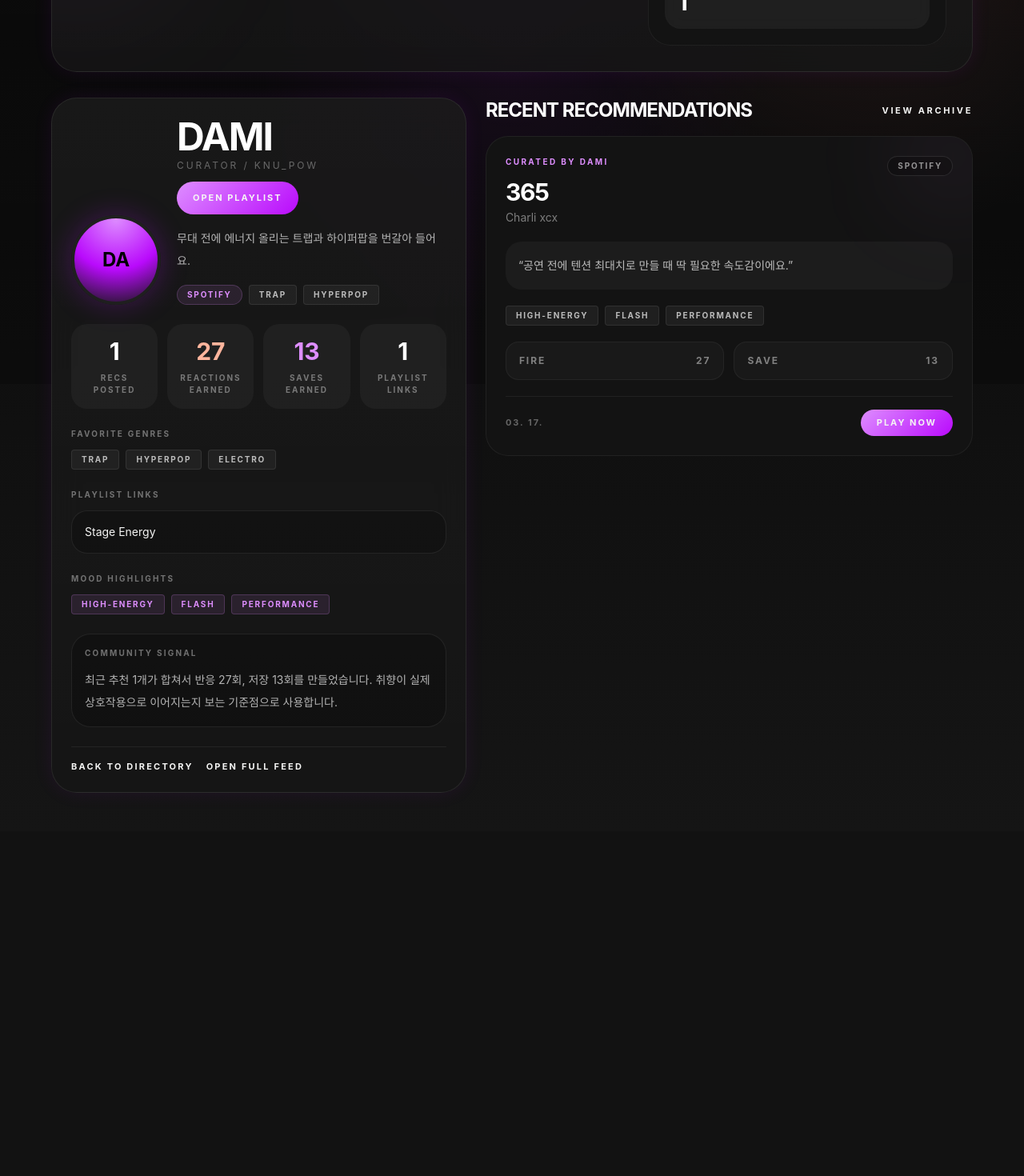
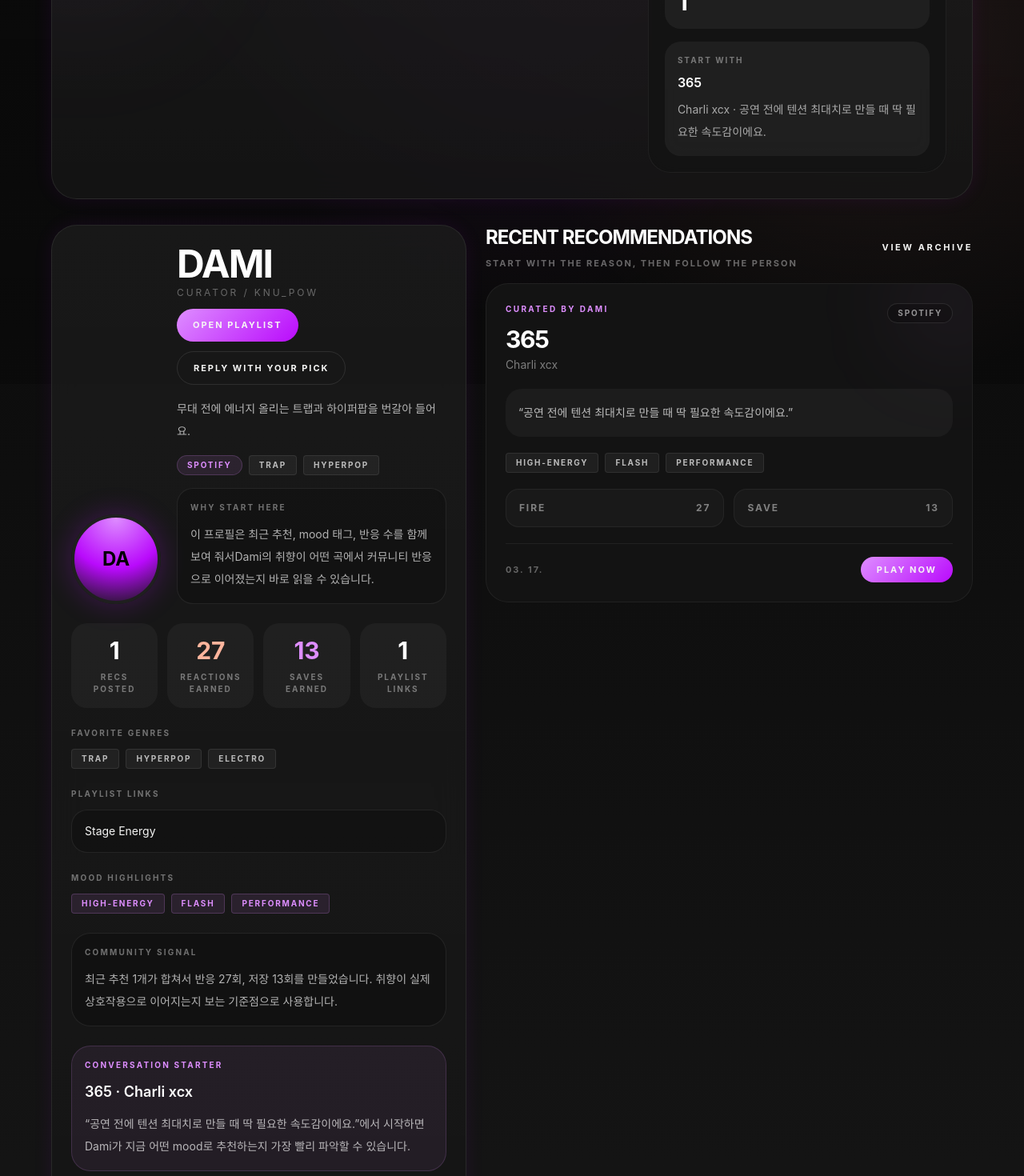
Before and after one commit to MrTMI-0315/onochu, a Next.js app: page /members/dami in a window 1280 px wide. Shown: the part 320-1790 px from the top of the page at 80% size. Before the commit the page ends 1359 px from the top, so only its background shows below. Built offline with nearby package versions, Linux system fonts and the light colour scheme.

Commit message:
MB 21 : strengthen connection-first profile flow

```diff
--- a/app/members/[id]/page.tsx
+++ b/app/members/[id]/page.tsx
@@ -30,6 +30,7 @@ export default async function MemberPage({ params }: MemberPageProps) {
   }
 
   const memberRecommendations = getRecommendationsByMemberId(member.id);
+  const featuredRecommendation = memberRecommendations[0];
   const moodHighlights = Array.from(
     new Set(memberRecommendations.flatMap((recommendation) => recommendation.moodTags)),
   ).slice(0, 5);
@@ -47,7 +48,7 @@ export default async function MemberPage({ params }: MemberPageProps) {
     <PageShell
       eyebrow={`Member / ${member.nickname}`}
       title={`${member.nickname} taste profile`}
-      description={`${member.bio} 플레이리스트 링크와 추천 흐름을 같은 화면 안에서 이어 보도록 구성했습니다.`}
+      description={`${member.bio} 이 프로필은 추천곡, 반응, 플레이리스트를 한 화면에 모아 대화 시작점을 더 빨리 찾도록 구성했습니다.`}
       aside={
         <div className="space-y-4">
           <div className="rounded-[1.25rem] bg-white/5 p-4">
@@ -66,6 +67,19 @@ export default async function MemberPage({ params }: MemberPageProps) {
               {memberRecommendations.length}
             </p>
           </div>
+          {featuredRecommendation ? (
+            <div className="rounded-[1.25rem] bg-white/5 p-4">
+              <p className="text-[10px] font-bold uppercase tracking-[0.2em] text-white/40">
+                Start with
+              </p>
+              <p className="mt-2 text-base font-semibold text-white">
+                {featuredRecommendation.trackTitle}
+              </p>
+              <p className="mt-2 text-sm leading-7 text-white/62">
+                {featuredRecommendation.artistName} · {featuredRecommendation.comment}
+              </p>
+            </div>
+          ) : null}
         </div>
       }
     >
@@ -87,6 +101,7 @@ export default async function MemberPage({ params }: MemberPageProps) {
                       Curator / KNU_POW
                     </p>
                   </div>
+                  <div className="flex flex-wrap gap-3">
                     <a
                       href={member.playlistLinks[0]?.url}
                       target="_blank"
@@ -95,6 +110,13 @@ export default async function MemberPage({ params }: MemberPageProps) {
                     >
                       Open playlist
                     </a>
+                    <Link
+                      href="/recommendations/new"
+                      className="rounded-full border border-white/10 px-5 py-3 text-[11px] font-bold uppercase tracking-[0.18em] text-white/75 transition hover:border-[#de8eff]/30 hover:text-white"
+                    >
+                      Reply with your pick
+                    </Link>
+                  </div>
                 </div>
 
                 <p className="mt-4 max-w-xl text-sm leading-7 text-white/68">
@@ -113,6 +135,16 @@ export default async function MemberPage({ params }: MemberPageProps) {
                       {genre}
                     </span>
                   ))}
+                </div>
+                <div className="mt-4 rounded-[1.25rem] border border-white/8 bg-black/20 p-4">
+                  <p className="text-[10px] font-bold uppercase tracking-[0.22em] text-white/40">
+                    Why start here
+                  </p>
+                  <p className="mt-3 text-sm leading-7 text-white/68">
+                    이 프로필은 최근 추천, mood 태그, 반응 수를 함께 보여 줘서
+                    {member.nickname}의 취향이 어떤 곡에서 커뮤니티 반응으로 이어졌는지 바로
+                    읽을 수 있습니다.
+                  </p>
                 </div>
               </div>
             </div>
@@ -218,6 +250,21 @@ export default async function MemberPage({ params }: MemberPageProps) {
               </div>
             ) : null}
 
+            {featuredRecommendation ? (
+              <div className="rounded-[1.5rem] border border-[#de8eff]/16 bg-[#de8eff]/7 p-4">
+                <p className="text-[10px] font-bold uppercase tracking-[0.22em] text-[#de8eff]">
+                  Conversation starter
+                </p>
+                <p className="mt-3 text-lg font-semibold text-white">
+                  {featuredRecommendation.trackTitle} · {featuredRecommendation.artistName}
+                </p>
+                <p className="mt-3 text-sm leading-7 text-white/68">
+                  &ldquo;{featuredRecommendation.comment}&rdquo;에서 시작하면
+                  {member.nickname}가 지금 어떤 mood로 추천하는지 가장 빨리 파악할 수 있습니다.
+                </p>
+              </div>
+            ) : null}
+
             <div className="flex flex-wrap items-center gap-4 border-t border-white/6 pt-4">
               <Link
                 href="/members"
@@ -237,9 +284,14 @@ export default async function MemberPage({ params }: MemberPageProps) {
 
         <section className="space-y-4">
           <div className="flex items-center justify-between">
+            <div>
               <h2 className="onochu-display text-2xl font-bold uppercase tracking-tight text-white">
                 Recent Recommendations
               </h2>
+              <p className="mt-2 text-[11px] font-bold uppercase tracking-[0.18em] text-white/38">
+                start with the reason, then follow the person
+              </p>
+            </div>
             <Link
               href="/recommendations"
               className="text-[11px] font-bold uppercase tracking-[0.24em] text-[#de8eff]"
--- a/components/recommendation-card.tsx
+++ b/components/recommendation-card.tsx
@@ -30,6 +30,7 @@ export function RecommendationCard({
 }: RecommendationCardProps) {
   const memberName =
     recommendation.memberNickname || getMemberName(recommendation.memberId);
+  const memberProfileHref = `/members/${recommendation.memberId}`;
   const createdAt = new Intl.DateTimeFormat("ko-KR", {
     month: "2-digit",
     day: "2-digit",
@@ -70,7 +71,7 @@ export function RecommendationCard({
           <div className="min-w-0">
             {linkToMember ? (
               <Link
-                href={`/members/${recommendation.memberId}`}
+                href={memberProfileHref}
                 className="text-[10px] font-bold uppercase tracking-[0.24em] text-[#de8eff]"
               >
                 Recommended by {memberName}
@@ -88,6 +89,19 @@ export function RecommendationCard({
               {recommendation.trackTitle}
             </h3>
             <p className="mt-1 text-sm text-white/45">{recommendation.artistName}</p>
+            {linkToMember ? (
+              <div className="mt-3 flex flex-wrap items-center gap-2">
+                <Link
+                  href={memberProfileHref}
+                  className="rounded-full border border-white/10 bg-white/5 px-3 py-2 text-[10px] font-bold uppercase tracking-[0.18em] text-white/72 transition hover:border-[#de8eff]/30 hover:text-white"
+                >
+                  Open {memberName} profile
+                </Link>
+                <span className="text-[10px] font-bold uppercase tracking-[0.18em] text-white/35">
+                  see recent picks and playlist links
+                </span>
+              </div>
+            ) : null}
           </div>
           <span className="rounded-full border border-white/10 bg-black/20 px-3 py-1 text-[10px] font-bold uppercase tracking-[0.18em] text-white/55">
             {platformLabels[recommendation.platform]}
```
Also changed, not shown: 5 other files (tests, documents, lock files or other folders). Lines whose indentation alone changed are shown as unchanged.
